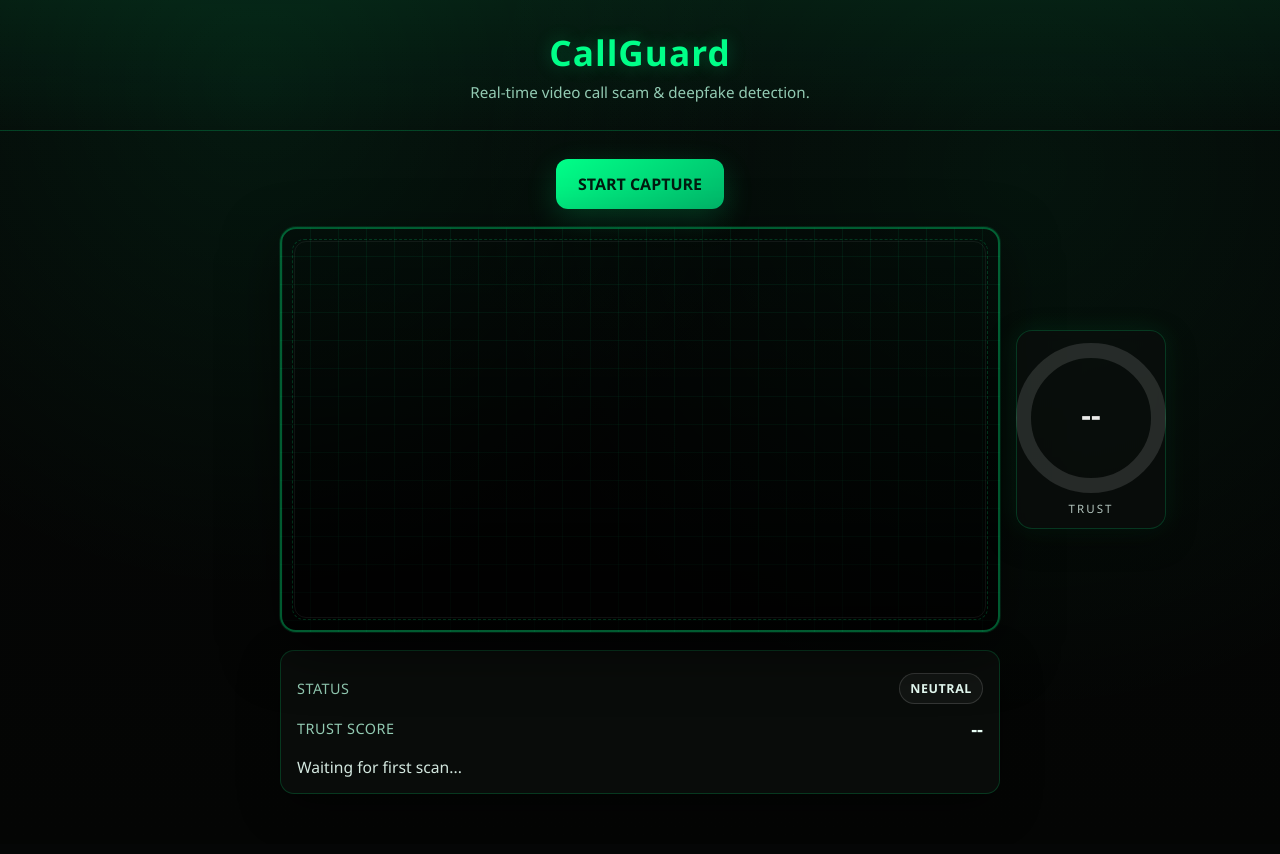
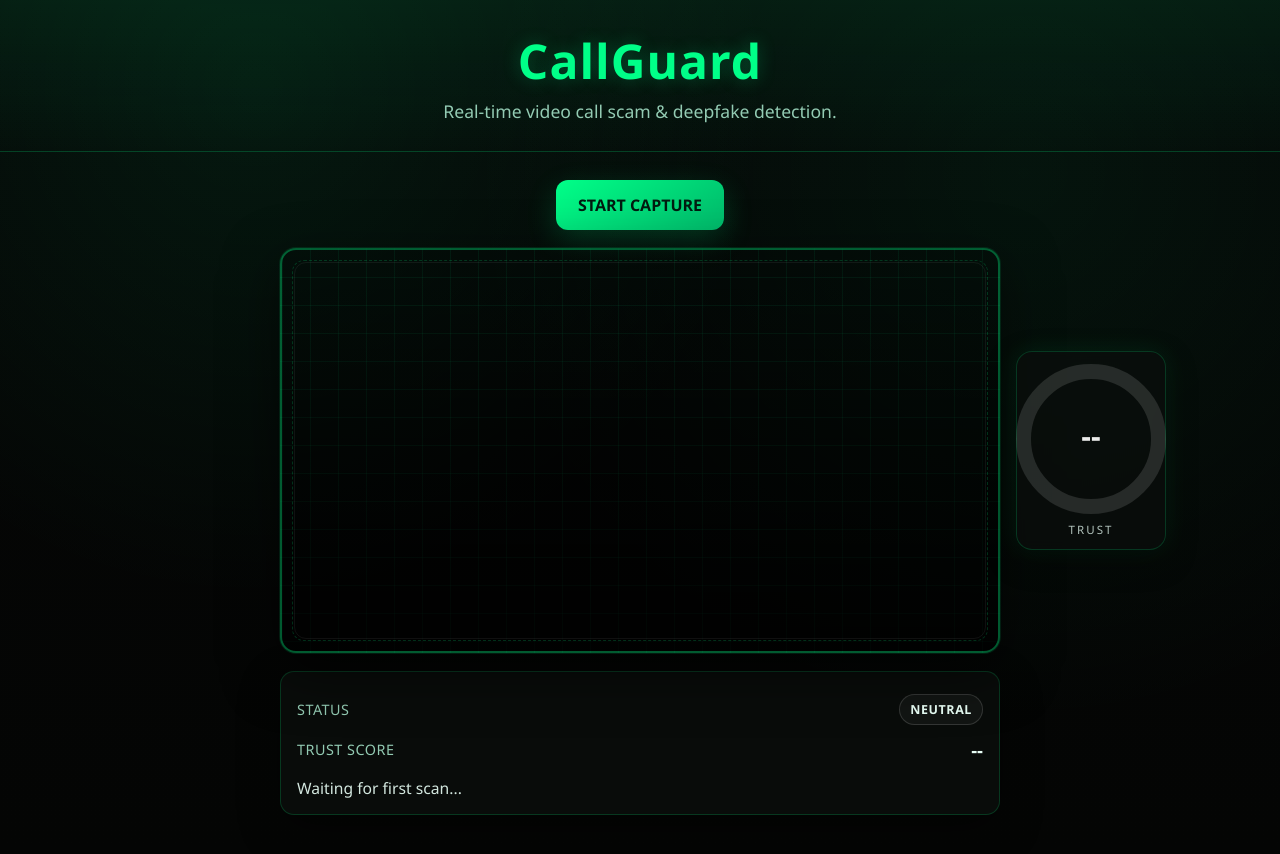
Before and after one commit to YonatannA/ProjectViolet, a React (Vite) app in the folder my-react-app/: page / in a window 1280 px wide. Shown: the top 854 px of the page. Built offline with nearby package versions, Linux system fonts and the light colour scheme.

Commit message:
font size

```diff
--- a/my-react-app/src/App.css
+++ b/my-react-app/src/App.css
@@ -52,7 +52,7 @@ body {
 }
 
 .header h1 {
-  font-size: 2.2rem;
+  font-size: 3rem;
   letter-spacing: 1px;
   color: var(--neon);
   text-shadow: 0 0 18px rgba(0, 255, 136, 0.25);
@@ -61,7 +61,7 @@ body {
 .header p {
   margin-top: 6px;
   color: var(--muted);
-  font-size: 0.95rem;
+  font-size: 1.1rem;
 }
 
 .main-content {
```
